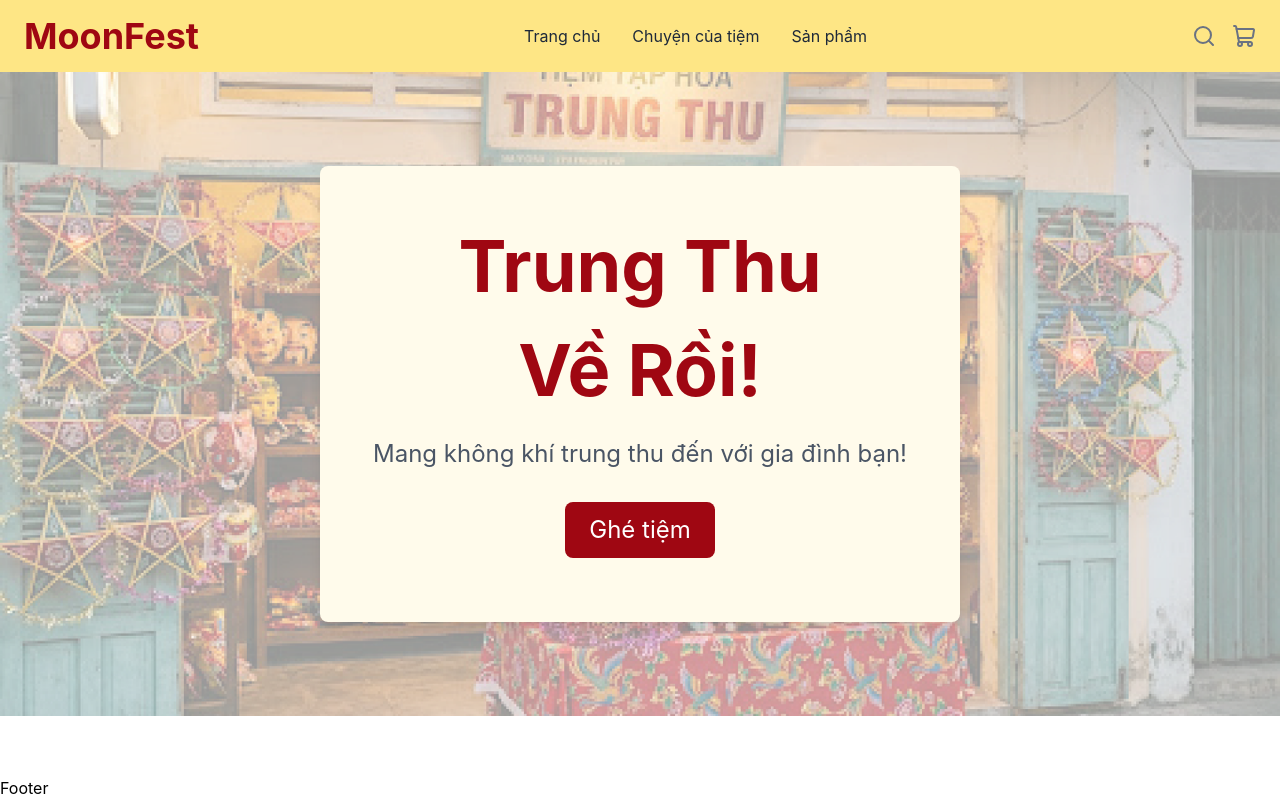
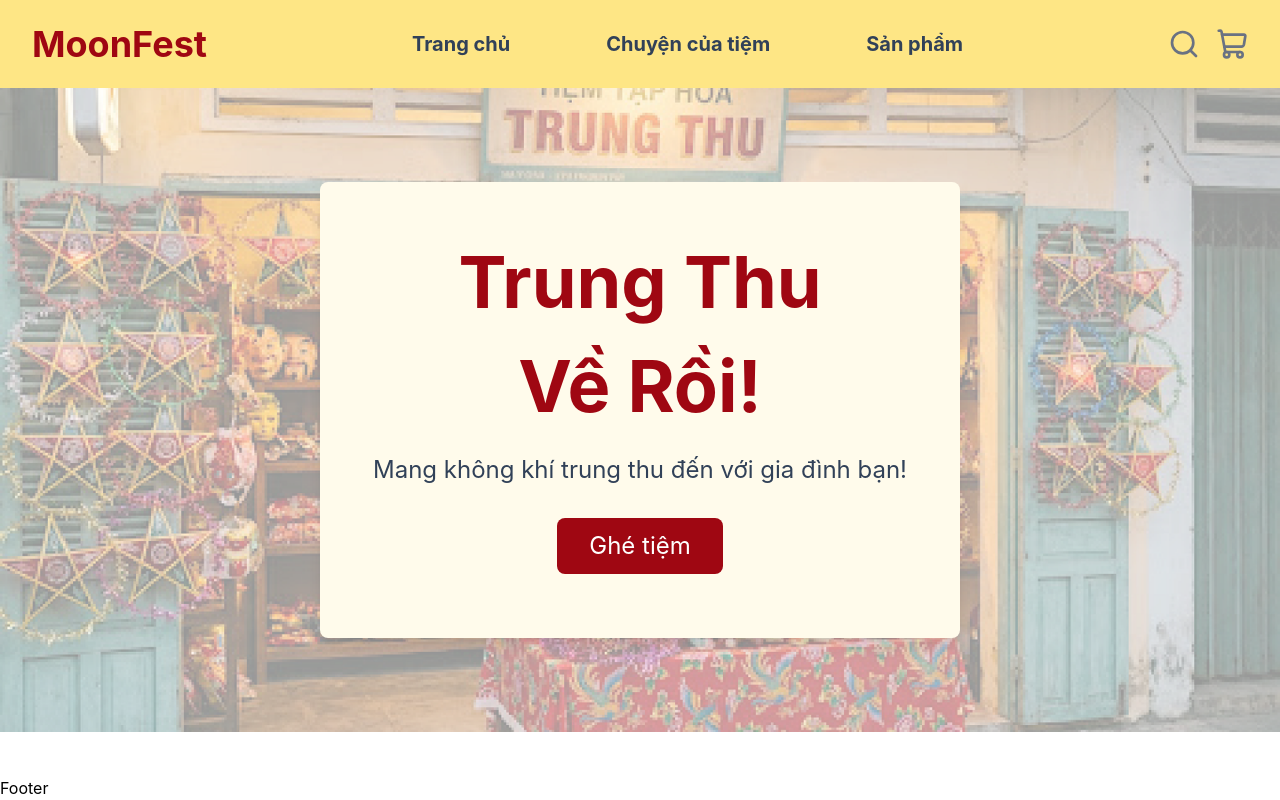
Before and after one commit to Trang217/moon-fest, a React (Vite) app: page / in a window 1280 px wide. Built offline with nearby package versions, Linux system fonts and the light colour scheme.

Commit message:
update hero section

```diff
--- a/src/components/Header.tsx
+++ b/src/components/Header.tsx
@@ -4,7 +4,7 @@ import Navigation from "./Navigation";
 
 export default function Header() {
   return (
-    <header className="px-6 py-4 bg-amber-200">
+    <header className="px-8 py-6 bg-amber-200">
       <nav className=" flex flex-row items-center justify-between ">
         <Logo />
         <Navigation />
--- a/src/components/HeaderAction.tsx
+++ b/src/components/HeaderAction.tsx
@@ -3,8 +3,8 @@ import { Search, ShoppingCart } from "lucide-react";
 export default function HeaderAction() {
   return (
     <div className="flex items-center gap-4">
-      <Search className="w-6 h-6 text-gray-500" />
-      <ShoppingCart className="w-6 h-6 text-gray-500" />
+      <Search className="w-8 h-8 text-gray-500 hover:scale-105 duration-75" />
+      <ShoppingCart className="w-8 h-8 text-gray-500 hover:scale-105 duration-75  " />
     </div>
   );
 }
--- a/src/components/Hero.tsx
+++ b/src/components/Hero.tsx
@@ -9,10 +9,10 @@ export default function Hero() {
       <div className="absolute flex flex-col justify-center items-center gap-8 bg-amber-50 w-2/4 top-1/2 left-1/2 transform -translate-x-1/2 -translate-y-1/2 px-12 py-16 rounded-lg shadow-lg">
         <h1 className="text-7xl font-bold text-red-800">Trung Thu </h1>
         <h1 className="text-7xl font-bold text-red-800">Về Rồi!</h1>
-        <p className="text-2xl text-gray-600">
+        <p className="text-2xl text-slate-700">
           Mang không khí trung thu đến với gia đình bạn!
         </p>
-        <button className="bg-red-800 text-white text-2xl px-6 py-3 rounded-lg hover:bg-red-900 transition-colors">
+        <button className="bg-red-800 text-white text-2xl px-8 py-3 rounded-lg transition-colors cursor-pointer hover:scale-105 hover:text-amber-50 duration-75">
           Ghé tiệm
         </button>
       </div>
--- a/src/components/Navigation.tsx
+++ b/src/components/Navigation.tsx
@@ -1,13 +1,22 @@
 export default function Navigation() {
   return (
-    <div className="flex justify-between items-center gap-8">
-      <a href="/" className="text-gray-800 hover:text-red-500">
+    <div className="flex justify-evenly items-center gap-24">
+      <a
+        href="/"
+        className="text-slate-700 font-bold text-xl hover:scale-105 duration-75 "
+      >
         Trang chủ
       </a>
-      <a href="/" className="text-gray-800 hover:text-red-500">
+      <a
+        href="/"
+        className="text-slate-700 font-bold text-xl hover:scale-105 duration-75 "
+      >
         Chuyện của tiệm
       </a>
-      <a href="/" className="text-gray-800 hover:text-red-500">
+      <a
+        href="/"
+        className="text-slate-700 font-bold text-xl hover:scale-105 duration-75 "
+      >
         Sản phẩm
       </a>
     </div>
```
